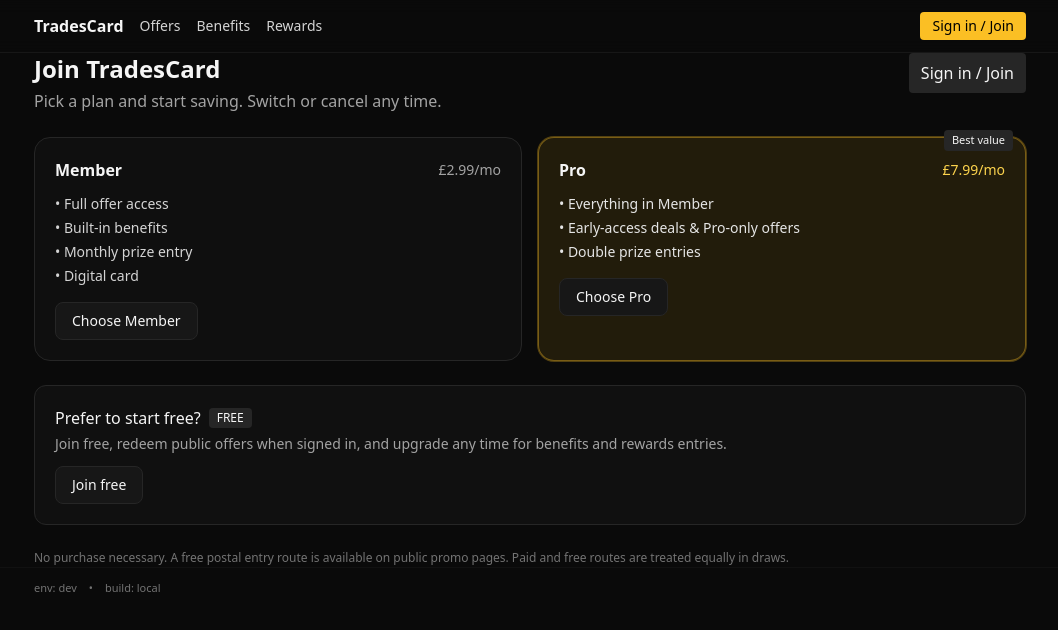
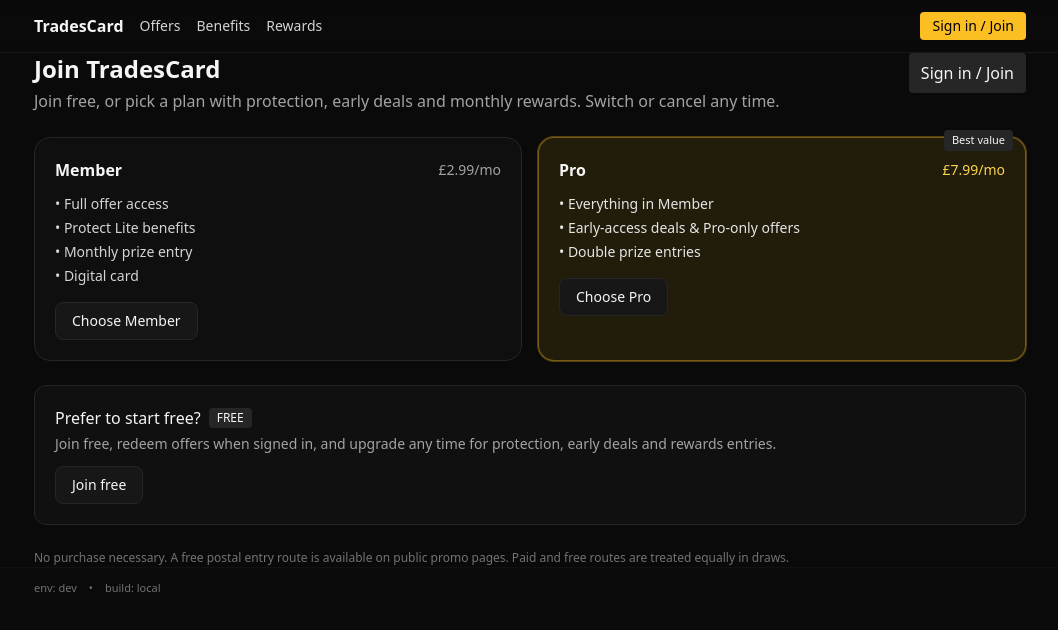
Before and after one commit to reynolds-uk/tradescard-web, a Next.js app: page /join in a window 1280 px wide. Shown: the top 630 px of the page, without its empty margins (110-1168 px from the left). Built offline with nearby package versions, Linux system fonts and the light colour scheme; no server answers.

Commit message:
fix(join): remove bad me.user check and boolean shadow; use openJoin() + useJoinActions; immediate checkout for signed-in users

```diff
--- a/app/join/page.tsx
+++ b/app/join/page.tsx
@@ -1,76 +1,129 @@
+// app/join/page.tsx
 "use client";
 
+import { useEffect, useMemo, useState } from "react";
+import { createClient } from "@supabase/supabase-js";
 import Container from "@/components/Container";
 import PageHeader from "@/components/PageHeader";
 import { useJoinModal } from "@/components/JoinModalContext";
-import { useMe } from "@/lib/useMe";
 import { useJoinActions } from "@/components/useJoinActions";
-import { shouldShowTrial, TRIAL_COPY } from "@/lib/trial";
 
 type Plan = "access" | "member" | "pro";
 
+const API_BASE =
+  process.env.NEXT_PUBLIC_API_URL ||
+  process.env.NEXT_PUBLIC_API_BASE ||
+  "https://tradescard-api.vercel.app";
+
+const TRIAL_ACTIVE = process.env.NEXT_PUBLIC_TRIAL_ACTIVE === "true";
+const TRIAL_COPY =
+  process.env.NEXT_PUBLIC_TRIAL_COPY || "Try Member for £1 (90 days)";
+
 export default function JoinPage() {
-  const { open: openJoin } = useJoinModal();
-  const me = useMe();
-  const next = "/welcome";
-  const { busy, error, startMembership, joinFree } = useJoinActions(next);
+  // Supabase client
+  const supabase = useMemo(
+    () =>
+      createClient(
+        process.env.NEXT_PUBLIC_SUPABASE_URL!,
+        process.env.NEXT_PUBLIC_SUPABASE_ANON_KEY!
+      ),
+    []
+  );
 
-  const startPlan = (plan: Exclude<Plan, "access">) => {
-    if (!me.user) {
+  // Minimal session presence
+  const [hasSession, setHasSession] = useState<boolean>(false);
+  useEffect(() => {
+    let aborted = false;
+    (async () => {
+      const { data } = await supabase.auth.getSession();
+      if (!aborted) setHasSession(!!data?.session?.user);
+    })();
+    return () => {
+      aborted = true;
+    };
+  }, [supabase]);
+
+  // Join modal + actions
+  const { openJoin } = useJoinModal(); // <-- this is a function, not a boolean
+  const next = typeof window !== "undefined" ? window.location.pathname : "/join";
+  const { startMembership, joinFree, busy, error } = useJoinActions(next);
+
+  // Handlers
+  const startPlan = async (plan: Exclude<Plan, "access">) => {
+    if (!hasSession) {
+      // not signed in → open modal preselected on the plan
       openJoin(plan);
       return;
     }
-    startMembership(plan);
+    // signed in → go straight to checkout
+    await startMembership(plan);
+  };
+
+  const handleJoinFree = async () => {
+    if (!hasSession) {
+      openJoin("access");
+      return;
+    }
+    await joinFree();
   };
 
   return (
     <Container>
       <PageHeader
         title="Join TradesCard"
-        subtitle="Pick a plan and start saving. Switch or cancel any time."
+        subtitle="Join free, or pick a plan with protection, early deals and monthly rewards. Switch or cancel any time."
         aside={
-          !me.user ? (
-            <button onClick={() => openJoin("member")} className="rounded bg-neutral-800 hover:bg-neutral-700 px-3 py-2">
-              Sign in / Join
-            </button>
-          ) : (
-            <span className="text-xs text-neutral-400">Signed in as {me.email}</span>
-          )
+          <button
+            onClick={() => openJoin("member")}
+            className="rounded bg-neutral-800 hover:bg-neutral-700 px-3 py-2"
+          >
+            Sign in / Join
+          </button>
         }
       />
 
-      {shouldShowTrial(me) && (
-        <div className="mb-4 rounded border border-amber-400/40 bg-amber-400/10 px-3 py-2 text-amber-200 text-sm">
+      {TRIAL_ACTIVE && (
+        <div className="mb-4 rounded-lg border border-amber-400/30 bg-amber-400/10 p-3 text-sm text-amber-200">
           Limited-time offer: {TRIAL_COPY}
         </div>
       )}
 
-      {/* plans */}
+      {error && (
+        <div className="mb-4 rounded border border-red-600/40 bg-red-900/10 px-3 py-2 text-red-300 text-sm">
+          {error}
+        </div>
+      )}
+
+      {/* Plans */}
       <div className="grid gap-4 md:grid-cols-2">
+        {/* Member */}
         <div className="rounded-2xl border border-neutral-800 bg-neutral-900/40 p-5">
           <div className="flex items-center justify-between">
             <h4 className="font-semibold">Member</h4>
-            <span className="text-sm text-neutral-400">{shouldShowTrial(me) ? "£1 / 90 days" : "£2.99/mo"}</span>
+            <span className="text-sm text-neutral-400">£2.99/mo</span>
           </div>
           <ul className="mt-3 space-y-1 text-sm text-neutral-300">
             <li>• Full offer access</li>
-            <li>• Built-in benefits</li>
+            <li>• Protect Lite benefits</li>
             <li>• Monthly prize entry</li>
             <li>• Digital card</li>
           </ul>
-          <div className="mt-4">
+          <div className="mt-4 flex items-center gap-2">
             <button
               onClick={() => startPlan("member")}
               disabled={busy}
               className="inline-block rounded-lg border border-neutral-800 bg-neutral-900 px-4 py-2 text-sm hover:bg-neutral-800 disabled:opacity-60"
             >
-              {busy ? "Opening…" : shouldShowTrial(me) ? "Start Member for £1" : "Choose Member"}
+              {busy ? "Opening…" : TRIAL_ACTIVE ? TRIAL_COPY : "Choose Member"}
             </button>
           </div>
         </div>
 
+        {/* Pro */}
         <div className="relative rounded-2xl border border-amber-400/40 bg-amber-400/10 p-5 ring-1 ring-amber-400/30">
-          <span className="absolute right-3 -top-2 rounded bg-neutral-800 text-[11px] px-2 py-0.5">Best value</span>
+          <span className="absolute right-3 -top-2 rounded bg-neutral-800 text-[11px] px-2 py-0.5">
+            Best value
+          </span>
           <div className="flex items-center justify-between">
             <h4 className="font-semibold">Pro</h4>
             <span className="text-sm text-amber-300">£7.99/mo</span>
@@ -92,30 +145,25 @@ export default function JoinPage() {
         </div>
       </div>
 
-      {/* Access/free */}
+      {/* Access panel */}
       <div className="mt-6 rounded-xl border border-neutral-800 bg-neutral-900/50 p-5">
         <div className="flex items-center gap-2">
           <h3 className="font-medium">Prefer to start free?</h3>
           <span className="rounded bg-neutral-800 px-2 py-0.5 text-xs">FREE</span>
         </div>
         <p className="text-sm text-neutral-400 mt-1">
-          Join free, redeem public offers when signed in, and upgrade any time for benefits and rewards entries.
+          Join free, redeem offers when signed in, and upgrade any time for protection, early deals and rewards entries.
         </p>
         <div className="mt-3">
           <button
-            onClick={() => (me.user ? joinFree() : openJoin("access"))}
-            className="rounded-lg border border-neutral-800 bg-neutral-900 px-4 py-2 text-sm hover:bg-neutral-800"
+            onClick={handleJoinFree}
+            disabled={busy}
+            className="rounded-lg border border-neutral-800 bg-neutral-900 px-4 py-2 text-sm hover:bg-neutral-800 disabled:opacity-60"
           >
-            {me.user ? "Continue free" : "Join free"}
+            {busy ? "Starting…" : "Join free"}
           </button>
         </div>
       </div>
-
-      {error && (
-        <p className="mt-4 text-sm text-red-300">
-          {error}
-        </p>
-      )}
 
       <p className="mt-6 text-[12px] text-neutral-500">
         No purchase necessary. A free postal entry route is available on public promo pages. Paid and free routes are treated equally in draws.
```
